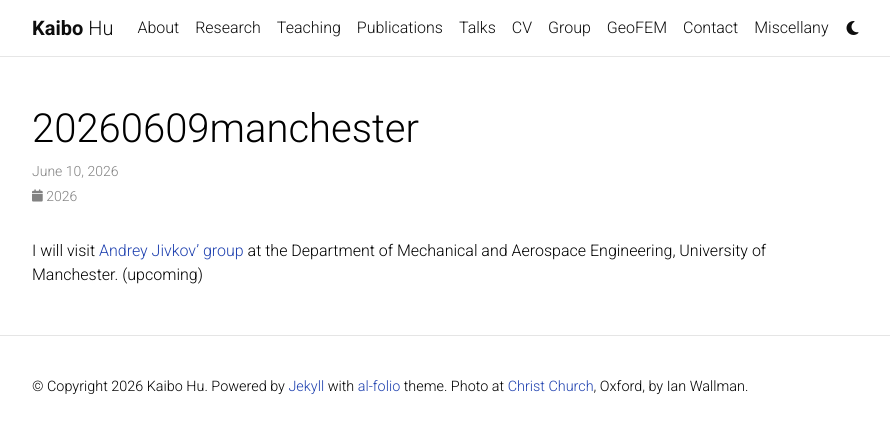
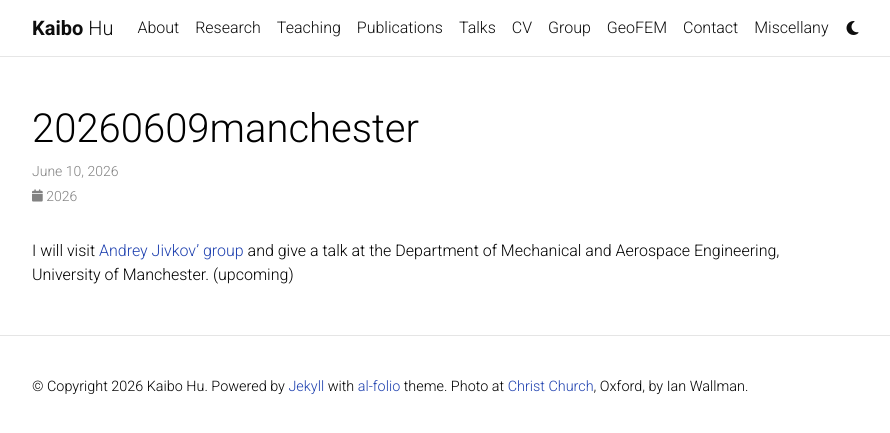
Before and after one commit to kaibohu/kaibohu.github.io, a Jekyll site: the page built from _news/20260609Manchester.md, in a window 1280 px wide. Shown: the top 433 px of the page, without its empty margins (223-1113 px from the left). Built offline with Jekyll 4.4.1, drawn with Linux system fonts in a browser that asks for light colours; comment, search, counter and statistics services are not loaded; a style sheet for code colours, icons or effects is not loaded.

Commit message:
update news

```diff
--- a/_news/20260609Manchester.md
+++ b/_news/20260609Manchester.md
@@ -5,4 +5,4 @@
 related_posts: false
 ---
 
-I will visit [Andrey Jivkov' group](https://personalpages.manchester.ac.uk/staff/Andrey.Jivkov/) at the Department of Mechanical and Aerospace Engineering, University of Manchester. (upcoming)
+I will visit [Andrey Jivkov' group](https://research.manchester.ac.uk/en/persons/andrey.jivkov) and give a talk at the Department of Mechanical and Aerospace Engineering, University of Manchester. (upcoming)
```
Also changed, not shown: _pages/about.md (+2 -2 lines).
